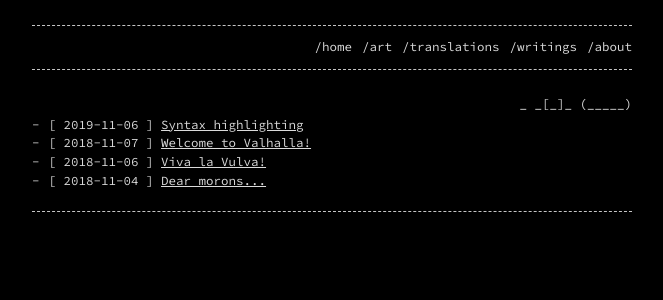
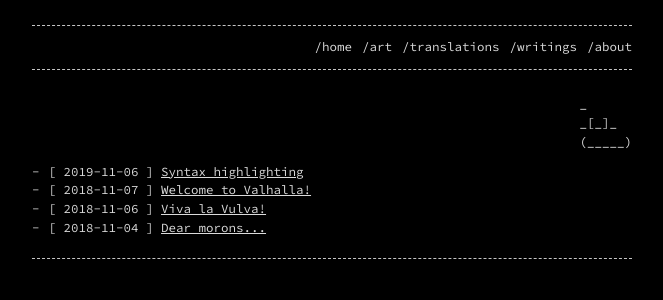
Before and after one commit to t11systems/t11systems.github.io, a Jekyll site: the page built from index.md, in a window 1280 px wide. Shown: the top 300 px of the page, without its empty margins (308-971 px from the left). Built offline with Jekyll 4.4.1, drawn with Linux system fonts in a browser that asks for light colours.

Commit message:
Update index.md

```diff
--- a/index.md
+++ b/index.md
@@ -4,10 +4,10 @@ layout: home
 permalink: /
 ---
 
-<marquee direction="down" height="15" direction="right" behavior="alternate">
+<marquee direction="down" direction="right" behavior="alternate">
   <marquee behavior="alternate">
-     _
-   _[_]_
-  (_____)
+     _<br>
+   _[_]_<br>
+  (_____)<br>
   </marquee>
 </marquee>
```
